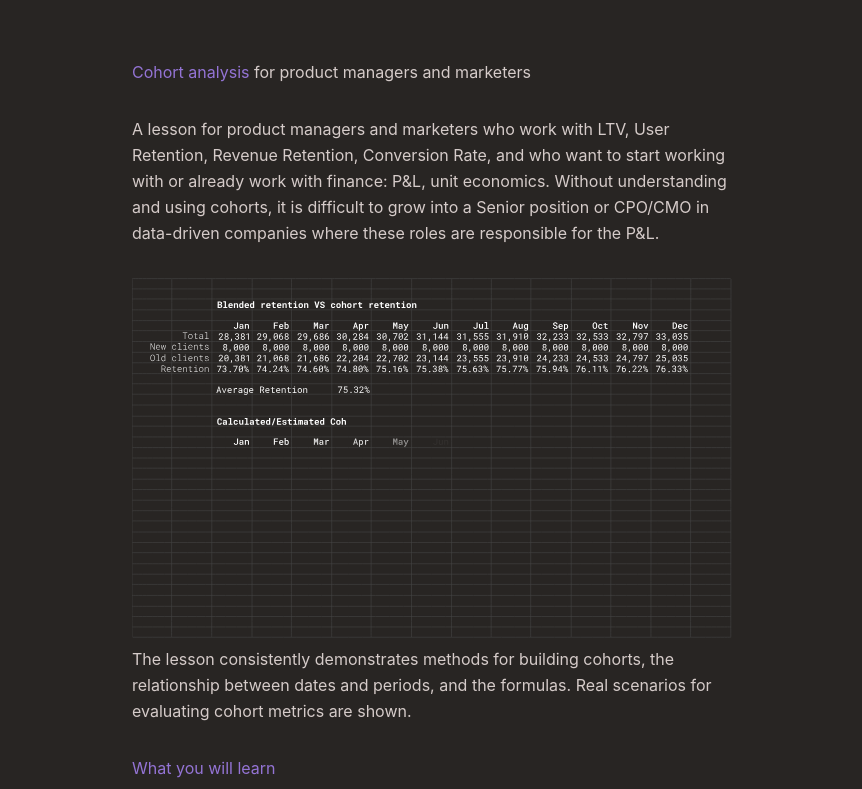
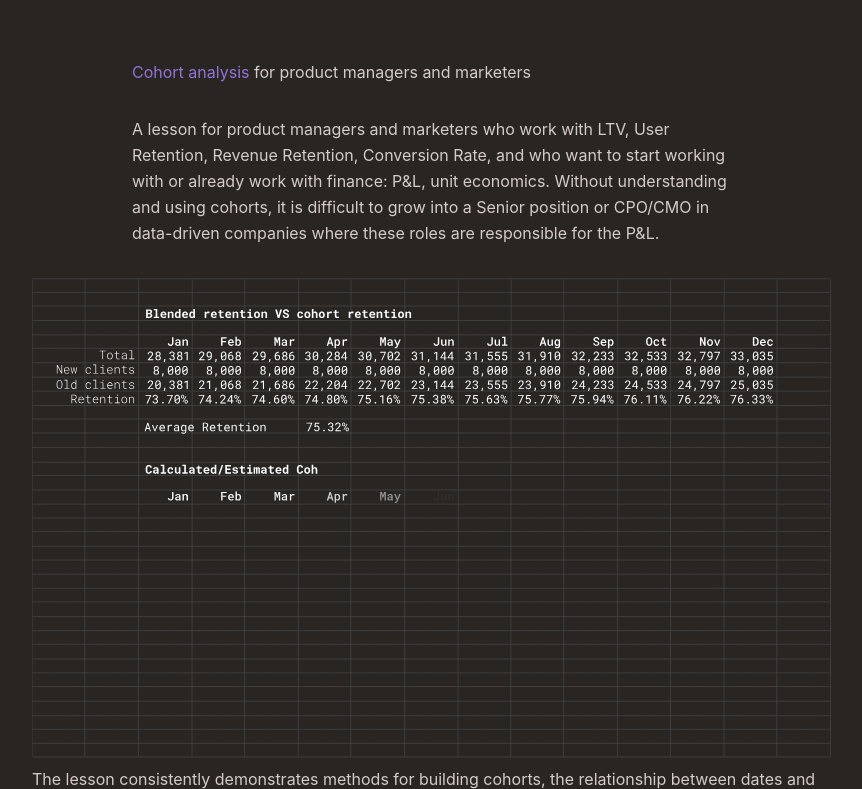
Before and after one commit to achekavy/uconomi, a website: page index.html in a window 1280 px wide. Shown: the top 789 px of the page, without its empty margins (208-1070 px from the left). Drawn offline with Linux system fonts and the light colour scheme.

Commit message:
Update index.html

```diff
--- a/index.html
+++ b/index.html
@@ -19,7 +19,7 @@
 		<p class="mt-2 mb-4 leading-relaxed">
 			A lesson for product managers and marketers who work with LTV, User Retention, Revenue Retention, Conversion Rate, and who want to start working with or already work with finance: P&amp;L, unit economics. Without understanding and using cohorts, it is difficult to grow into a Senior position or CPO/CMO in data-driven companies where these roles are responsible for the P&amp;L.</p>
 	</div>
-	<div class="max-w-content mx-auto mb-8">
+	<div class="max-w-wide mx-auto mb-8">
 		<div id="bm"></div>
 		<p class="mt-2 mb-4 leading-relaxed">
 			The lesson consistently demonstrates methods for building cohorts, the relationship between dates and periods, and the formulas. Real scenarios for evaluating cohort metrics are shown.
```
